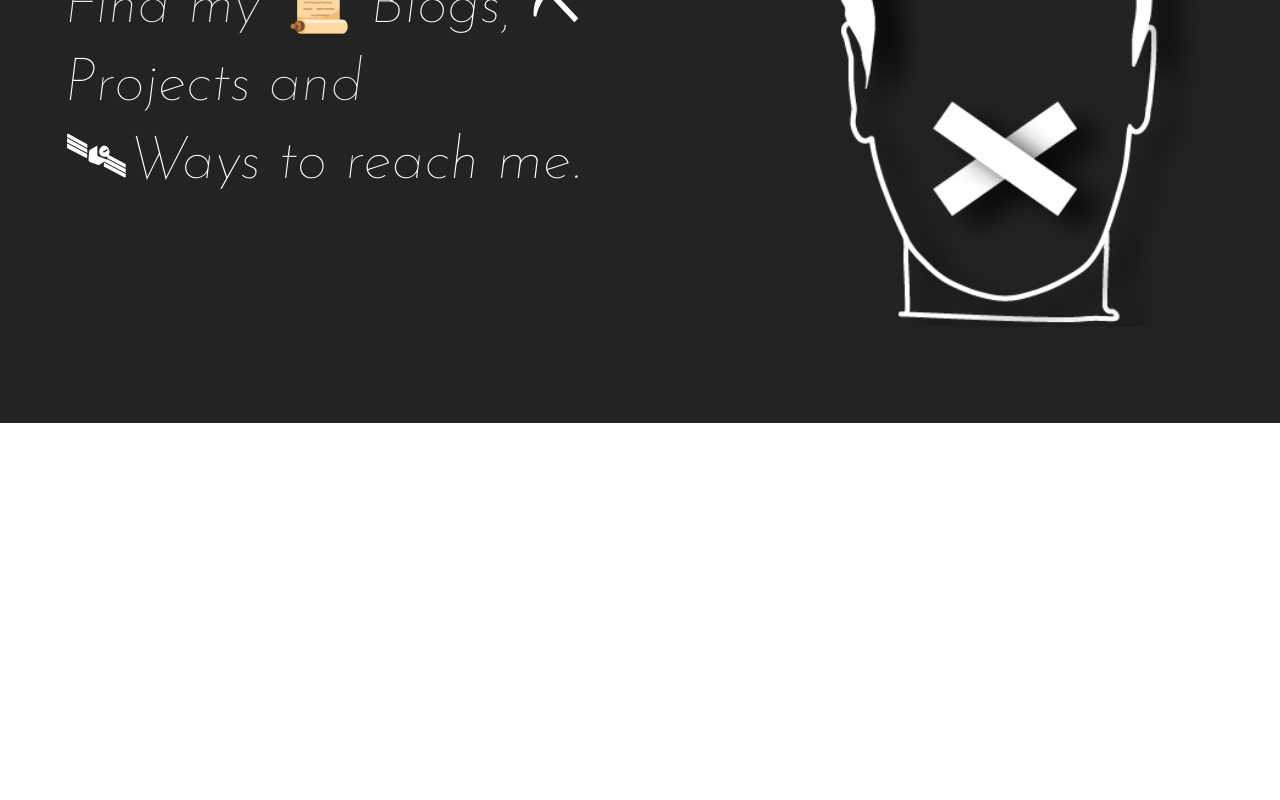
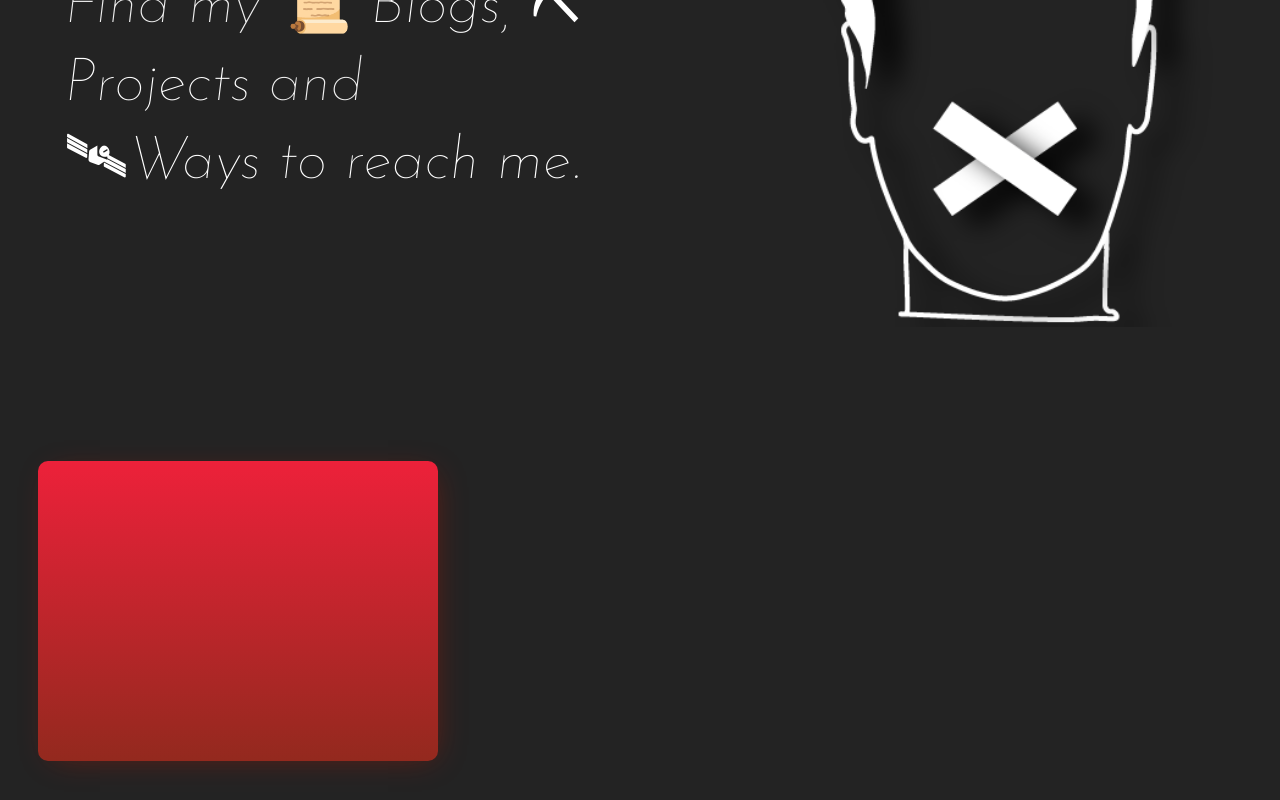
Before and after one commit to silent-lad/portfolio, a Vue app: page /#/ in a window 1280 px wide. Shown: the part 377-1177 px from the top of the page. Before the commit the page ends 800 px from the top, so only its background shows below. Built offline with nearby package versions, Linux system fonts and the light colour scheme.

Commit message:
Meta images added

```diff
--- a/public/index.html
+++ b/public/index.html
@@ -82,7 +82,7 @@
     <meta property="og:title" content="Silentlad" />
     <meta property="og:description" content="Hi, I am Silentlad" />
     <meta property="og:url" content="https://silentlad.com" />
-    <meta property="og:image" content="https://i.imgur.com/ZCOK3aj.png" />
+    <meta property="og:image" content="https://i.ibb.co/CBFjVts/Asset-14.png" />
     <!-- For Google -->
     <meta name="description" content="Hi, I am Silentlad" />
     <meta name="keywords" content="Silentlad,silentlad,silent,lad" />
@@ -97,7 +97,10 @@
     <meta name="twitter:card" content="Hi, I am Silentlad" />
     <meta name="twitter:title" content="Silentlad" />
     <meta name="twitter:description" content="Know more about me." />
-    <meta name="twitter:image" content="https://i.imgur.com/ZCOK3aj.png" />
+    <meta
+      name="twitter:image"
+      content="https://i.ibb.co/CBFjVts/Asset-14.png"
+    />
     <link
       rel="stylesheet"
       href="https://use.fontawesome.com/releases/v5.8.1/css/all.css"
--- /dev/null
+++ b/src/components/Gist.vue
@@ -0,0 +1,33 @@
+<template>
+  <div class="gist">
+    <div class="gist-card-red"></div>
+    <!-- <div class="gist-card-blue"></div> -->
+  </div>
+</template>
+<script>
+export default {};
+</script>
+<style lang="scss">
+.gist {
+  padding: 3%;
+
+  .gist-card-red {
+    height: 300px;
+    border-radius: 10px;
+    width: 400px;
+    box-shadow: 5px 5px 30px -10px #bd180678;
+    background: linear-gradient(#ed213a, #93291e);
+    &:hover {
+      box-shadow: 15px 15px 30px -10px #bd1806ab;
+    }
+    transition: all 0.3s linear;
+  }
+  .gist-card-blue {
+    height: 300px;
+    border-radius: 10px;
+    width: 400px;
+    box-shadow: 10px 10px 50px #021b79;
+    background: linear-gradient(#0575e6, #0228af);
+  }
+}
+</style>
--- a/src/views/Home.vue
+++ b/src/views/Home.vue
@@ -1,17 +1,24 @@
 <template>
   <div class="home">
     <HeroSection />
+    <Gist />
   </div>
 </template>
 
 <script>
 // @ is an alias to /src
 import HeroSection from "@/components/HeroSection.vue";
-
+import Gist from "@/components/Gist.vue";
 export default {
   name: "home",
   components: {
-    HeroSection
+    HeroSection,
+    Gist
   }
 };
 </script>
+<style lang="scss">
+.home {
+  background: #232323;
+}
+</style>
```
